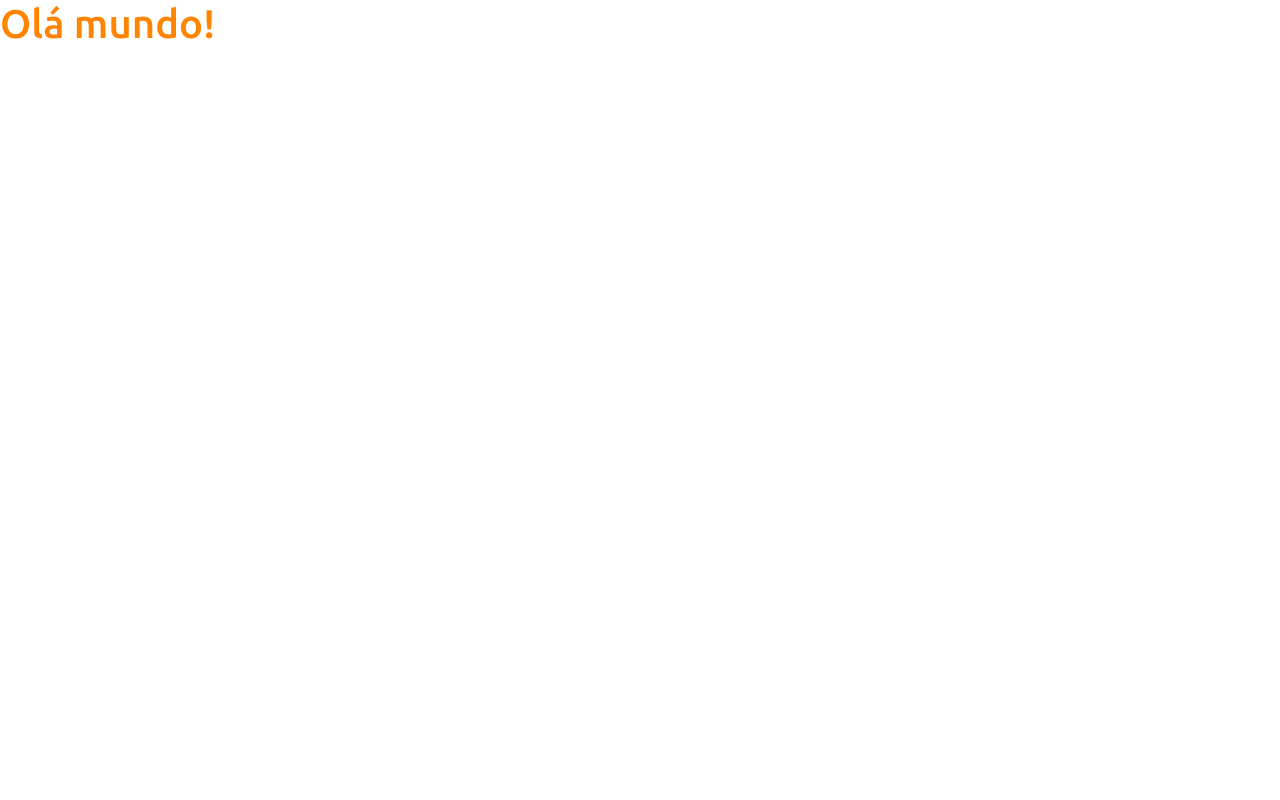
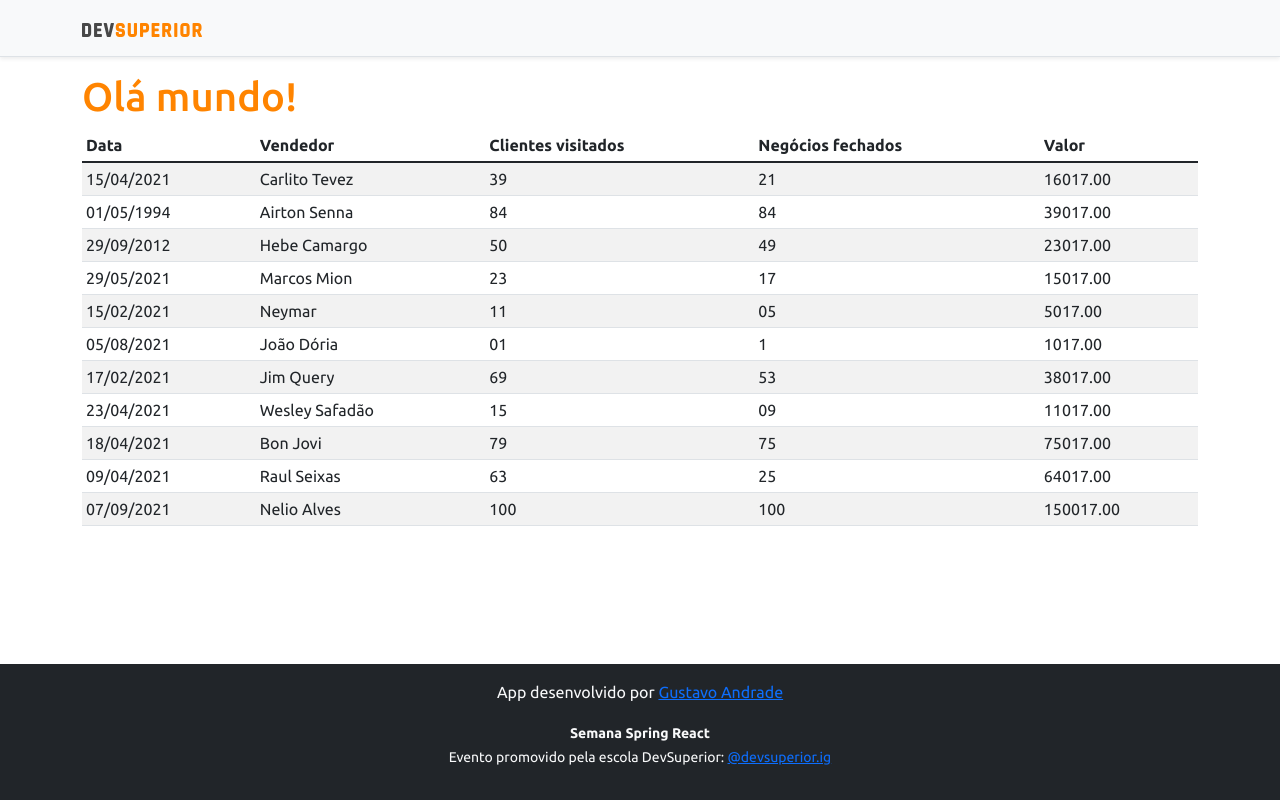
Before and after one commit to Gustavoandradedev/projeto-sds4, a React (Create React App) app in the folder frontend/: page / in a window 1280 px wide. Built offline with nearby package versions, Linux system fonts and the light colour scheme.

Commit message:
Basic static components

```diff
--- a/frontend/src/App.tsx
+++ b/frontend/src/App.tsx
@@ -1,9 +1,18 @@
+import DataTable from "components/DataTable";
+import Footer from "components/Footer";
+import NavBar from "components/NavBar";
 
 function App() {
   return (
-    <div>
-      <h1 className= "text-primary">Olá mundo!</h1>
-    </div>
+    <>
+      <NavBar />
+      <div className='container'>
+        <h1 className="text-primary">Olá mundo!</h1>
+        <DataTable/>
+      </div>
+      <Footer/>
+
+    </>
   );
 }
 
--- /dev/null
+++ b/frontend/src/components/DataTable/index.tsx
@@ -0,0 +1,98 @@
+function DataTable() {
+    return (
+        <div className="table-responsive">
+            <table className="table table-striped table-sm">
+                <thead>
+                    <tr>
+                        <th>Data</th>
+                        <th>Vendedor</th>
+                        <th>Clientes visitados</th>
+                        <th>Negócios fechados</th>
+                        <th>Valor</th>
+                    </tr>
+                </thead>
+                <tbody>
+                    <tr>
+                        <td>15/04/2021</td>
+                        <td>Carlito Tevez</td>
+                        <td>39</td>
+                        <td>21</td>
+                        <td>16017.00</td>
+                    </tr>
+                    <tr>
+                        <td>01/05/1994</td>
+                        <td>Airton Senna</td>
+                        <td>84</td>
+                        <td>84</td>
+                        <td>39017.00</td>
+                    </tr>
+                    <tr>
+                        <td>29/09/2012</td>
+                        <td>Hebe Camargo</td>
+                        <td>50</td>
+                        <td>49</td>
+                        <td>23017.00</td>
+                    </tr>
+                    <tr>
+                        <td>29/05/2021</td>
+                        <td>Marcos Mion</td>
+                        <td>23</td>
+                        <td>17</td>
+                        <td>15017.00</td>
+                    </tr>
+                    <tr>
+                        <td>15/02/2021</td>
+                        <td>Neymar</td>
+                        <td>11</td>
+                        <td>05</td>
+                        <td>5017.00</td>
+                    </tr>
+                    <tr>
+                        <td>05/08/2021</td>
+                        <td>João Dória</td>
+                        <td>01</td>
+                        <td>1</td>
+                        <td>1017.00</td>
+                    </tr>
+                    <tr>
+                        <td>17/02/2021</td>
+                        <td>Jim Query</td>
+                        <td>69</td>
+                        <td>53</td>
+                        <td>38017.00</td>
+                    </tr>
+                    <tr>
+                        <td>23/04/2021</td>
+                        <td>Wesley Safadão</td>
+                        <td>15</td>
+                        <td>09</td>
+                        <td>11017.00</td>
+                    </tr>
+                    <tr>
+                        <td>18/04/2021</td>
+                        <td>Bon Jovi</td>
+                        <td>79</td>
+                        <td>75</td>
+                        <td>75017.00</td>
+                    </tr>
+                    <tr>
+                        <td>09/04/2021</td>
+                        <td>Raul Seixas</td>
+                        <td>63</td>
+                        <td>25</td>
+                        <td>64017.00</td>
+                    </tr>
+                    <tr>
+                        <td>07/09/2021</td>
+                        <td>Nelio Alves</td>
+                        <td>100</td>
+                        <td>100</td>
+                        <td>150017.00</td>
+                    </tr>
+                </tbody>
+            </table>
+        </div>
+    );
+}
+
+export default DataTable;
--- /dev/null
+++ b/frontend/src/components/Footer/index.tsx
@@ -0,0 +1,13 @@
+function Footer() {
+    return (
+        <footer className="footer mt-auto py-3 bg-dark">
+            <div className="container">
+                <p className="text-light">App desenvolvido por <a href="https://github.com/Gustavoandradedev" target="_blank" rel="noreferrer">Gustavo Andrade</a></p>
+                <p className="text-light"><small><strong>Semana Spring React</strong><br />
+      Evento promovido pela escola DevSuperior: <a href="https://instagram.com/devsuperior.ig" target="_blank" rel="noreferrer">@devsuperior.ig</a></small></p>
+            </div>
+        </footer>
+    );
+}
+
+export default Footer;
--- /dev/null
+++ b/frontend/src/components/NavBar/index.tsx
@@ -0,0 +1,15 @@
+import ImgDsDark from 'assets/img/ds-dark.svg';
+
+function NavBar() {
+    return (
+        <div className="d-flex flex-column flex-md-row align-items-center p-3 px-md-4 mb-3 bg-light border-bottom shadow-sm">
+            <div className="container">
+                <nav className="my-2 my-md-0 mr-md-3">
+                    <img src={ImgDsDark} alt="DevSuperior" width="120" />
+                </nav>
+            </div>
+        </div>
+    );
+}
+
+export default NavBar;
```
Also changed, not shown: frontend/src/assets/img/ds-dark.svg (added).
